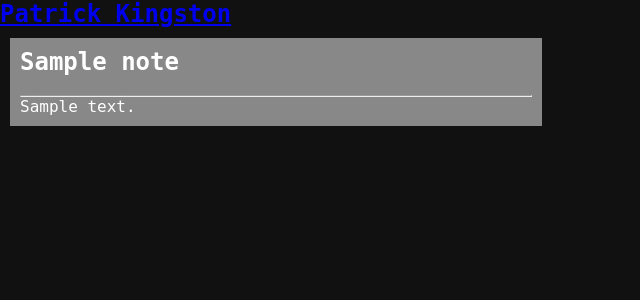
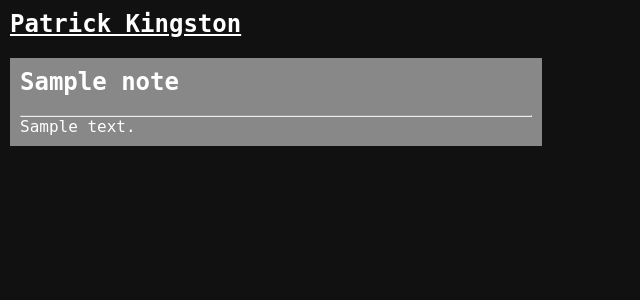
Before and after one commit to pkingstonxyz/pkingston.xyz, a Django app: page /notes/ in a window 1280 px wide. Shown: the top 300 px of the page, without its empty margins (0-640 px from the left). Run offline with Django 4.2, Linux system fonts and the light colour scheme; tables that the repository leaves empty hold one stand-in row (values such as "Sample post").

Commit message:
Okay I fixed it fr this time

```diff
--- a/notes/templates/notes/note_list.html
+++ b/notes/templates/notes/note_list.html
@@ -29,9 +29,11 @@
 				padding: 10px;
 				margin-bottom: 10px;
 			}
-			h1 {
+			h1 a{
 				color: white;
-				marign: 10px;
+			}
+			nav {
+				margin: 10px;
 			}
 		</style>
 	</head>
```
